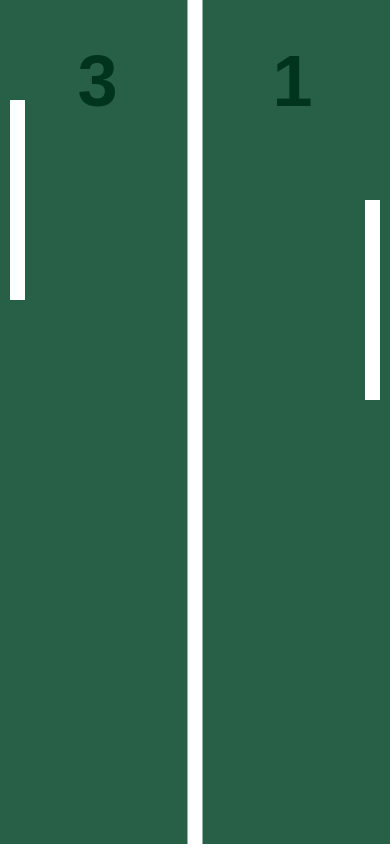
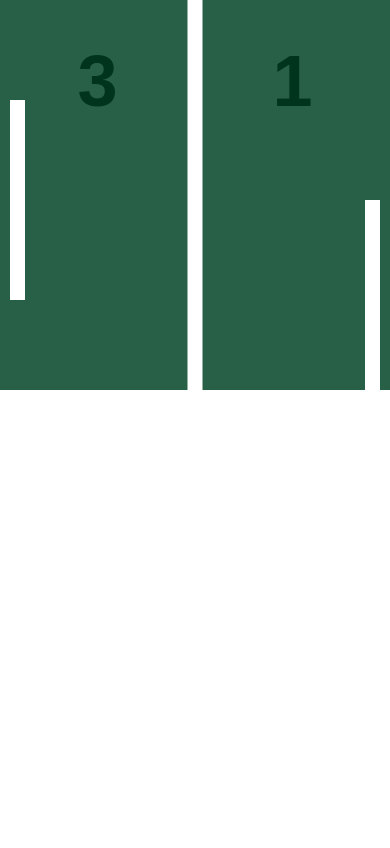
Before and after one commit to IceRed0991/PingPong, a plain HTML site: page index.html in a window 390 px wide. Drawn offline with Linux system fonts and the light colour scheme.

Commit message:
Criando Objeto Field

```diff
--- a/index.html
+++ b/index.html
@@ -23,16 +23,22 @@
     <script>
         const canvasE1 = document.querySelector("canvas"), canvasCtx = canvasE1.getContext("2d")
         const lineWidth = 15;
-
+        const field = {
+            w:window.innerWidth,
+            h:window.innerWidth,
+            draw: function(){
+            canvasCtx.fillStyle = "#286047";
+            canvasCtx.fillRect(0, 0, window.innerWidth, window.innerHeight);
+            },
+        }
         function setup() {
-            canvasE1.width = canvasCtx.width = window.innerWidth
-            canvasE1.height = canvasCtx.height = window.innerHeight
+            canvasE1.width = canvasCtx.width = field.w
+            canvasE1.height = canvasCtx.height = field.h
         }
 
         function draw() {
-            //desenhar o campo
-            canvasCtx.fillStyle = "#286047";
-            canvasCtx.fillRect(0, 0, window.innerWidth, window.innerHeight);
+
+           field.draw()
 
             const x = window.innerWidth / 2 - lineWidth / 2;
             const y = 0;
```
